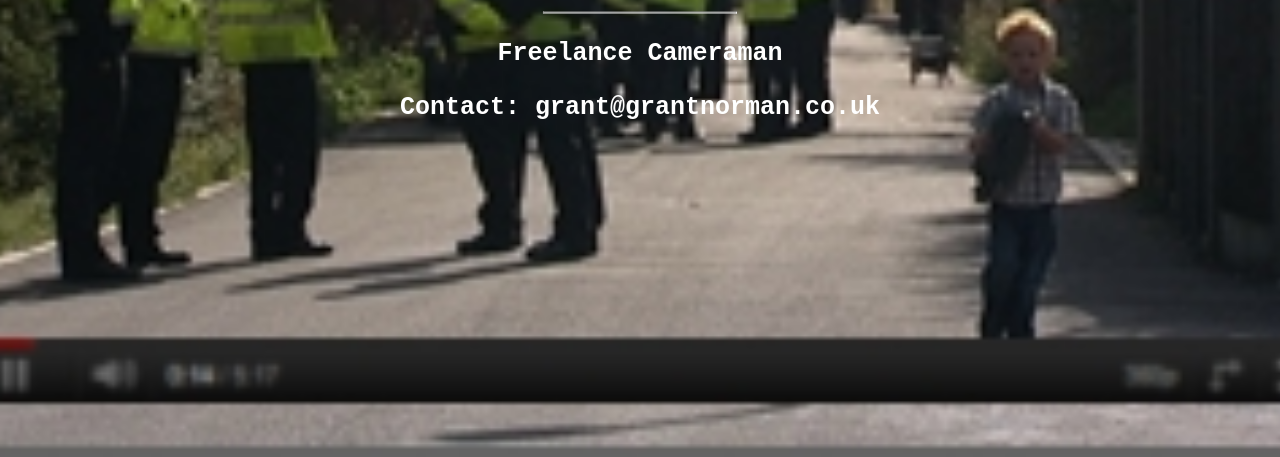
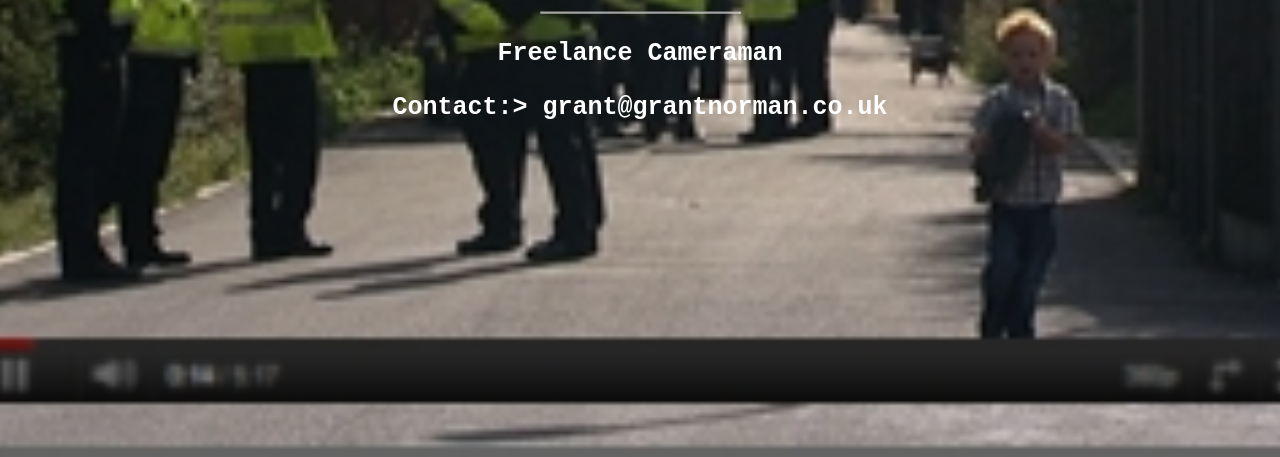
Before and after one commit to gtnmn-org/gtnmn, a plain HTML site: page index.html in a window 1280 px wide. Shown: the part 343-800 px from the top of the page. Drawn offline with Linux system fonts and the light colour scheme.

Commit message:
gtnmn Update to Oakwood v4

```diff
--- a/index.html
+++ b/index.html
@@ -59,7 +59,7 @@
     <h1>Grant Norman</h1>
     <hr>
     <p><strong>Freelance Cameraman</strong></p>
-    <p><strong>Contact: grant@grantnorman.co.uk</strong></p>
+    <p><strong>Contact:> grant@grantnorman.co.uk</strong></p>
   </div>
   <div class="bottomcenter">
     <!-- optional: content here -->
```
